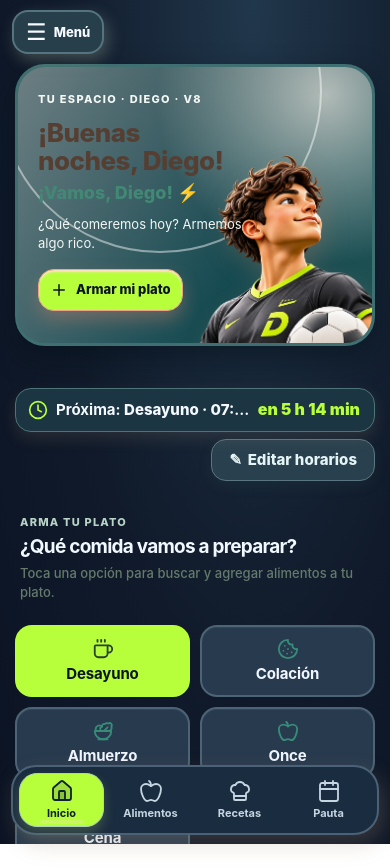
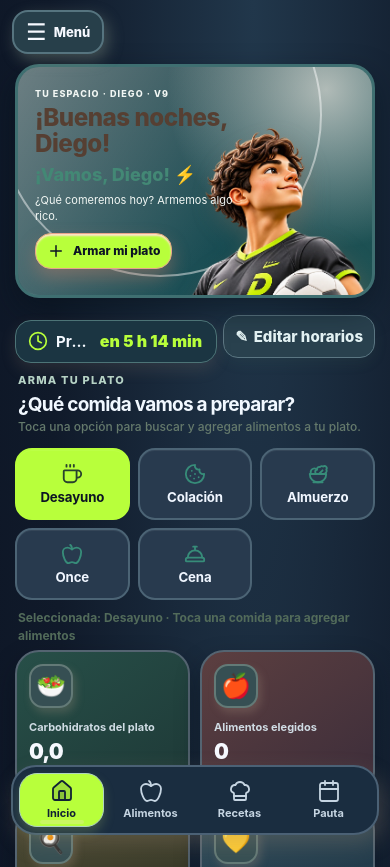
Before and after one commit to Simon7921/Nueva-APP, a plain HTML site: page index.html in a window 390 px wide. Shown: the top 867 px of the page. Before the commit the page ends 844 px from the top, so only its background shows below. Drawn offline with Linux system fonts and the light colour scheme.

Commit message:
Add files via upload

```diff
--- a/index.html
+++ b/index.html
@@ -614,7 +614,7 @@ html[data-mode] .nav .in{background:rgba(255,249,241,.97)!important}
 @media(max-width:360px){#s-inicio .mgrid{grid-template-columns:repeat(2,minmax(0,1fr))}}
 
 </style>
-<link rel="stylesheet" href="sage-dashboard.css?v=8">
+<link rel="stylesheet" href="sage-dashboard.css?v=9">
 <style>
 /* Navegación y flujo de alimentos - versión V6 */
 .food-walkthrough{border:1px solid #D7E3D3;border-radius:22px;padding:16px;background:linear-gradient(120deg,#E5F2E6,#FFF9EC);box-shadow:0 8px 20px #8A9C8A18;margin:12px 0 16px;color:#42675B}
@@ -675,7 +675,7 @@ html[data-mode] .nav .in{background:rgba(255,249,241,.97)!important}
   <section class="screen pastel-home" id="s-inicio" hidden aria-labelledby="hiT">
 <header class="sage-hero" aria-labelledby="hiT">
       <div class="hero-copy">
-        <span class="hero-eyebrow">TU ESPACIO · DIEGO · V8</span>
+        <span class="hero-eyebrow">TU ESPACIO · DIEGO · V9</span>
         <h1 class="hi" id="hiT">¡Hola, Diego!</h1>
         <div class="hi2" id="hello">¡Vamos, Diego! ⚽</div>
         <p>¿Qué comeremos hoy? Armemos algo rico.</p>
@@ -880,6 +880,6 @@ html[data-mode] .nav .in{background:rgba(255,249,241,.97)!important}
 <script src="calc.js"></script>
 <script src="store.js"></script>
 <script src="app.js"></script>
-<script src="sage-dashboard.js?v=8"></script>
+<script src="sage-dashboard.js?v=9"></script>
 </body>
 </html>
--- a/sage-dashboard.css
+++ b/sage-dashboard.css
@@ -203,3 +203,89 @@ html[data-mode] #s-inicio .mgrid .chip::after{content:none!important;display:non
 html[data-mode] #s-inicio .mgrid .chip .ico{flex:none!important;width:22px!important;height:22px!important}
 @media(max-width:700px){html[data-mode] #s-inicio .mgrid{grid-template-columns:repeat(3,minmax(0,1fr))!important;gap:10px!important}html[data-mode] #s-inicio .mgrid .chip{font-size:14px!important;min-height:72px!important;padding:10px 4px!important}}
 @media(max-width:390px){html[data-mode] #s-inicio .mgrid{grid-template-columns:repeat(2,minmax(0,1fr))!important}html[data-mode] #s-inicio .mgrid .chip{font-size:15px!important}}
+
+
+/* V9 · INICIO MÓVIL: contenido siempre desplazable y comidas visibles */
+@media (max-width: 820px) {
+  html.fit, html.fit body, html[data-mode].fit, html[data-mode].fit body {
+    height: auto !important;
+    min-height: 100% !important;
+    overflow-x: hidden !important;
+    overflow-y: auto !important;
+    overscroll-behavior-y: auto !important;
+  }
+  html.fit .wrap, html[data-mode].fit .wrap {
+    height: auto !important;
+    min-height: 100dvh !important;
+    display: block !important;
+    padding-bottom: calc(104px + env(safe-area-inset-bottom)) !important;
+    overflow: visible !important;
+  }
+  html.fit #s-inicio, html[data-mode].fit #s-inicio {
+    display: block !important;
+    height: auto !important;
+    min-height: 0 !important;
+    overflow: visible !important;
+  }
+  html.fit #s-inicio .plist, html[data-mode].fit #s-inicio .plist {
+    flex: initial !important;
+    min-height: 0 !important;
+    overflow-y: auto !important;
+    max-height: 420px !important;
+  }
+  html[data-mode] #s-inicio .sage-hero {
+    min-height: 164px !important;
+    margin-bottom: 12px !important;
+    padding: 14px 17px !important;
+    border-radius: 24px !important;
+  }
+  html[data-mode] #s-inicio .sage-hero .hi {
+    font-size: clamp(23px, 6.2vw, 31px) !important;
+    margin: 2px 0 4px !important;
+  }
+  #s-inicio .sage-hero .hero-eyebrow {font-size: 9px !important;}
+  #s-inicio .sage-hero .hi2 {font-size: 13px !important;}
+  #s-inicio .sage-hero .hero-copy p {font-size: 11px !important; margin: 5px 0 8px !important;}
+  #s-inicio .sage-hero .hero-cta {min-height: 36px !important; font-size: 12px !important;}
+  #s-inicio .sage-hero .sage-player {height: 198px !important;right: -4px !important;bottom:-30px !important;}
+  #s-inicio .schedule-control {margin: 0 0 10px !important;gap: 6px !important;}
+  #s-inicio .schedule-control .nextbar {flex: 1 1 175px !important;min-height: 43px !important;}
+  #s-inicio .schedule-control .schedule-edit {flex: 0 0 auto !important;min-height:43px !important;padding:0 11px !important;margin:0 !important;}
+  #s-inicio .section-intro {margin-top: 8px !important;margin-bottom: 5px !important;}
+  #s-inicio .section-intro .dashboard-section-heading {margin: 0 0 8px !important;}
+  #s-inicio .section-intro h2 {font-size: 19px !important;line-height:1.15 !important;}
+  #s-inicio .meal-helper {font-size: 12px !important;margin-top: 3px !important;}
+  html[data-mode] #s-inicio .mgrid {
+    display: grid !important;
+    grid-template-columns: repeat(3,minmax(0,1fr)) !important;
+    gap: 8px !important;
+    margin: 0 0 8px !important;
+    width: 100% !important;
+    overflow: visible !important;
+  }
+  html[data-mode] #s-inicio .mgrid .chip {
+    min-width: 0 !important;
+    width: 100% !important;
+    min-height: 72px !important;
+    height: auto !important;
+    display: flex !important;
+    align-items: center !important;
+    justify-content: center !important;
+    gap: 4px !important;
+    padding: 10px 5px !important;
+    font-size: clamp(12px, 3.4vw, 15px) !important;
+    line-height: 1.25 !important;
+    white-space: normal !important;
+    overflow-wrap: normal !important;
+    word-break: normal !important;
+    hyphens: auto !important;
+    overflow: visible !important;
+    text-overflow: clip !important;
+  }
+  #s-inicio .mgrid .chip .ico {width:20px !important;height:20px !important;}
+  #s-inicio .meal-selection-status {font-size: 12px !important;padding-bottom: 6px !important;}
+}
+@media (max-width: 355px) {
+  html[data-mode] #s-inicio .mgrid {grid-template-columns: repeat(2,minmax(0,1fr)) !important;}
+  #s-inicio .sage-hero .sage-player {height:180px !important;right:-30px !important;}
+}
```
Also changed, not shown: 1 other file.
